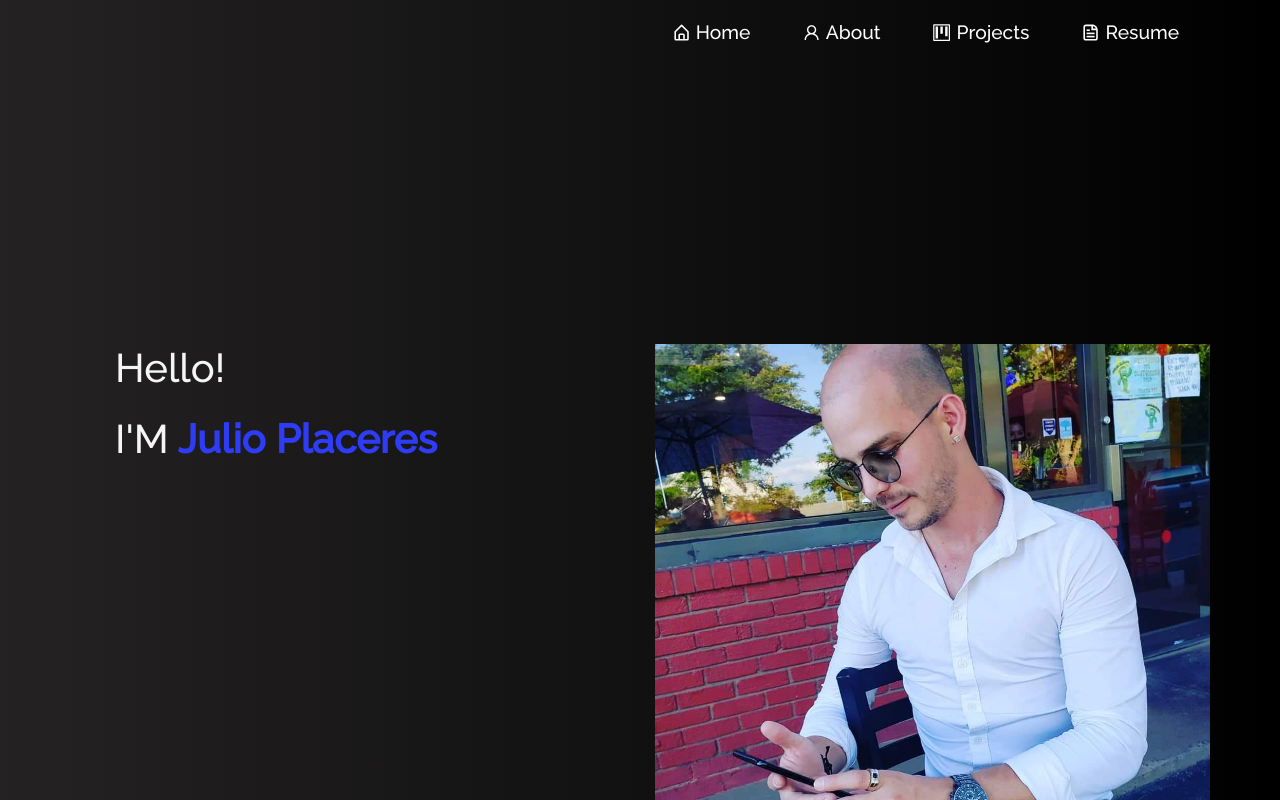
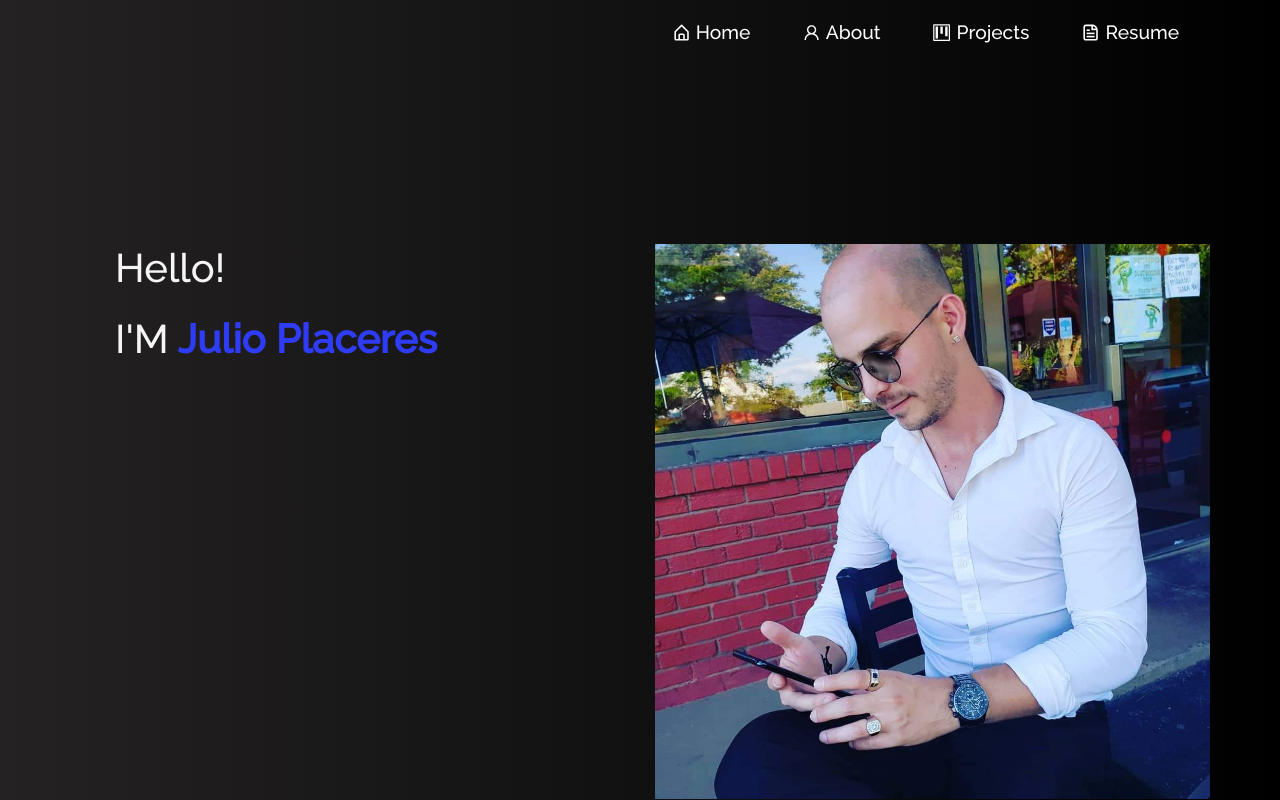
Before and after one commit to julioPlaceres/ReactPortfolio, a React (Create React App) app: page / in a window 1280 px wide. Shown: the top 800 px of the page. Built offline with nearby package versions, Linux system fonts and the light colour scheme.

Commit message:
styling updated

```diff
--- a/src/style.css
+++ b/src/style.css
@@ -60,7 +60,7 @@ html {
 }
 
 .homeHeader {
-  padding-top: 200px !important;
+  padding-top: 100px !important;
 }
 
 .heading {
```
